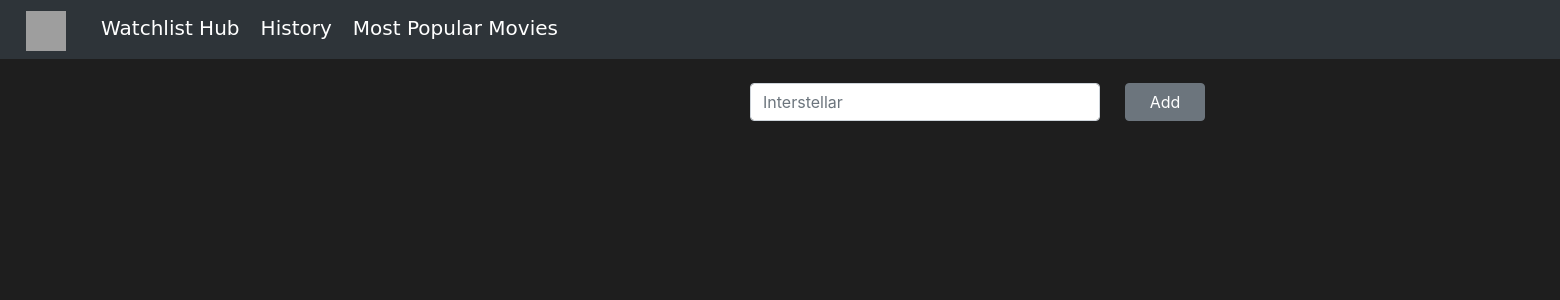
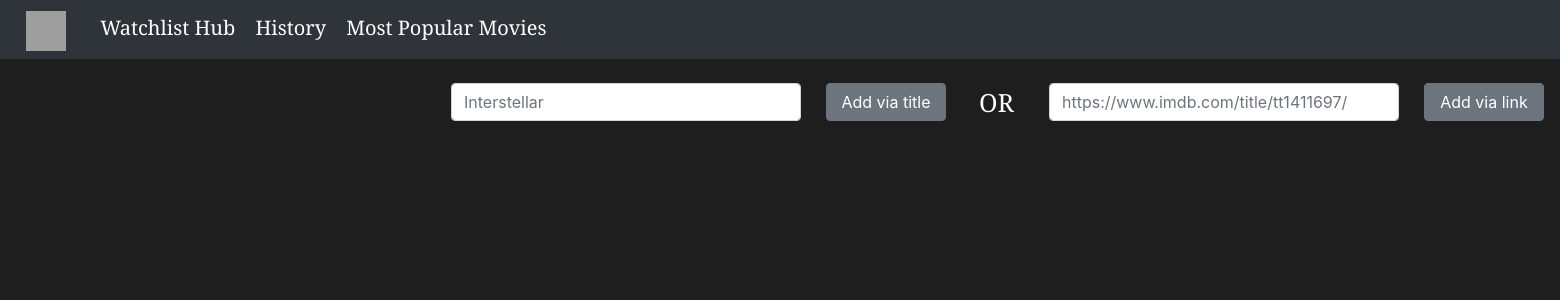
Before and after one commit to deansainer/watch-play-list, a Django app: page / in a window 1560 px wide. Shown: the top 300 px of the page. Run offline with Django 4.2, Linux system fonts and the light colour scheme; data that the repository does not hold is empty; grey boxes are pictures that could not be loaded.

Commit message:
added ability to add movie via url

```diff
--- a/organizer_app/admin.py
+++ b/organizer_app/admin.py
@@ -2,3 +2,4 @@ from django.contrib import admin
 from .models import *
 
 admin.site.register(Content)
+admin.site.register(Movie)
--- a/organizer_app/templates/organizer_app/history.html
+++ b/organizer_app/templates/organizer_app/history.html
@@ -14,7 +14,7 @@
 {% block body %}
 <span class="header_font" style="margin-left: 800px">Watch History</span>
 <br>
-<table class="table table-striped table-bordered table-dark" style="width: 42%; text-align: center; margin-left: 550px">
+<table class="table table-striped table-bordered table-dark" style="width: 60%; text-align: center; margin-left: 400px">
   <thead>
     <tr>
       <th scope="col">Poster</th>
@@ -34,7 +34,7 @@
      <td style="width: 1%; height: 10px">
          <a href="{{content.image}}"><img src="{{content.image}}" style="height: 40px; width: 30px"></a>
      </td>
-      <td style="width: 30%"><a href="{% url 'details_url' content.id %}" style="color: white">{{content.title}}</a></td>
+      <td style="width: 20%"><a href="{% url 'details_url' content.id %}" style="color: white">{{content.title}}</a></td>
         <td style="width: 4%; margin-top: 100px;"> <a style="color: white" href="https://www.imdb.com/title/{{content.id}}/">{{content.id}}</a></td>
       <td style="width: 7%">{{content.year}}</td>
       <td style="width: 7%">{{content.type}}</td>
--- a/organizer_app/templates/organizer_app/most_popular_movies.html
+++ b/organizer_app/templates/organizer_app/most_popular_movies.html
@@ -6,7 +6,7 @@
 
 {% block head %}
 <head>
-  <title>Most popular movies</title>
+  <title>Most Popular Movies</title>
 </head>
 <link rel="icon" href="https://i.ibb.co/CBxjv1D/icons8-movie-100.png">
 {% endblock %}
@@ -27,12 +27,12 @@
   </thead>
   <tbody>
   <br>
-{% for movie in most_popular_movies_list %}
+{% for movie in movies_list %}
     <tr>
      <td style="width: 1%; height: 10px">
          <a href="{{movie.image}}"><img src="{{movie.image}}" style="height: 40px; width: 30px"></a>
      </td>
-      <td style="width: 30%"><a href="https://www.imdb.com/title/{{movie.id}}/" style="color: white">{{movie.title}}</a></td>
+      <td style="width: 20%">{{movie.title}}</td>
       <td style="width: 7%">{{movie.year}}</td>
       <td style="width: 7%">{{movie.duration}} min.</td>
       <td style="width: 25%">{{movie.genres}}</td>
--- a/organizer_app/templates/organizer_app/organizer.html
+++ b/organizer_app/templates/organizer_app/organizer.html
@@ -12,14 +12,28 @@
 {% endblock %}
 
 {% block body %}
+<div class="formss">
 <form method="post">
     {% csrf_token %}
     <br>
     <div class="form-container">
     <input class="form-control" style="width: 350px" name="movie_name" placeholder="Interstellar">
-    <button class="btn btn-secondary" style="margin-left: 25px; width: 80px" type="submit" name="get_movie">Add</button>
+    <button class="btn btn-secondary" style="margin-left: 25px; width: 120px" type="submit" name="get_movie">Add via title</button>
         </div>
     </form>
+<div style="color: white; display: flex; margin-left: 33px; margin-top: 25px; font-size: 25px;
+    font-family: Georgia, serif;">
+    OR
+</div>
+<form method="post">
+    {% csrf_token %}
+    <br>
+    <div style="display: flex; margin-left: 35px">
+    <input class="form-control" style="width: 350px" name="movie_url" placeholder="https://www.imdb.com/title/tt1411697/">
+    <button class="btn btn-secondary" style="margin-left: 25px; width: 120px" type="submit" name="get_movie_url">Add via link</button>
+        </div>
+    </form>
+    </div>
 <div class="not_found_message">
         {% if messages %}
         {% for message in messages %}
--- a/organizer_app/views.py
+++ b/organizer_app/views.py
@@ -29,15 +29,23 @@ class MovieView(View):
             query = ''
             if 'get_movie' in request.POST:
                 query= request.POST.get('movie_name')
-            querystring = {"q": query}
+                querystring = {"q": query}
 
-            #get json data of entered movie name
-            response = requests.get(content_data_url, headers=headers, params=querystring).json()
+                #get json data of entered movie name
+                response = requests.get(content_data_url, headers=headers, params=querystring).json()
 
-            #get id of entered movie
-            get_id = response['d'][0]['id']
+                #get id of entered movie
+                get_id = response['d'][0]['id']
 
-            querystring = {"tconst": get_id}
+                querystring = {"tconst": get_id}
+
+            if 'get_movie_url' in request.POST:
+                get_url = request.POST.get('movie_url')
+                match = re.search(r'tt\d+', get_url)
+                if match:
+                    get_id = match.group(0)
+
+                querystring = {"tconst": get_id}
 
             content_details_response = requests.get(content_details_url, headers=headers, params=querystring).json()
 
@@ -98,34 +106,36 @@ class HistoryView(View):
 
 class MostPopularMoviesView(View):
     def get(self, request, *args, **kwargs):
-        most_popular_movies_response = requests.get(most_popular_movies_url, headers=headers,
-                                                    params=most_popular_movies_querystring).json()[:10]
+        movies_list = Movie.objects.all()
+        ids = []
+        if len(movies_list) <= 0:
+            most_popular_movies_response = requests.get(most_popular_movies_url, headers=headers,
+                                                        params=most_popular_movies_querystring).json()[:10]
+            # get only ids from strings
+            for id in most_popular_movies_response:
+                pattern = r'/title/(tt\d+)/'
+                match = re.search(pattern, id)
+                if match:
+                    movie_id = match.group(1)
+                    ids.append(movie_id)
+            # get movies data from ids
+            for id in ids:
+                querystring = {"tconst": id}
 
-        pattern = r'/title/(tt\d+)/'
+                content_details_response = requests.get(content_details_url, headers=headers, params=querystring).json()
 
-        top_rated_list = []
-
-        for id in most_popular_movies_response:
-            match = re.search(pattern, id)
-            if match:
-                movie_id = match.group(1)
-                top_rated_list.append(movie_id)
-
-        most_popular_movies_list = []
-
-        for id in top_rated_list:
-            querystring = {"tconst": id}
-
-            content_details_response = requests.get(content_details_url, headers=headers, params=querystring).json()
-
-            content_details_data = {
-                'id': id,
-                'title': content_details_response['title']['title'],
-                'year': content_details_response['title']['year'],
-                'image': content_details_response['title']['image']['url'],
-                'duration': content_details_response['title']['runningTimeInMinutes'],
-                'genres': ', '.join(content_details_response['genres']),
-            }
-            most_popular_movies_list.append(content_details_data)
-        context = {'most_popular_movies_list': most_popular_movies_list}
-        return render(request, 'organizer_app/most_popular_movies.html', context)
+                movie_details_data = {
+                    'id': id,
+                    'title': content_details_response['title']['title'],
+                    'year': content_details_response['title']['year'],
+                    'image': content_details_response['title']['image']['url'],
+                    'duration': content_details_response['title']['runningTimeInMinutes'],
+                    'genres': ', '.join(content_details_response['genres']),
+                }
+                # save it into models
+                Movie.objects.get_or_create(**movie_details_data)
+                context = {'movies_list': movies_list}
+            return render(request, 'organizer_app/most_popular_movies.html', context)
+        else:
+            context = {'movies_list': movies_list}
+            return render(request, 'organizer_app/most_popular_movies.html', context)
--- a/static/css/main.css
+++ b/static/css/main.css
@@ -1,6 +1,6 @@
 .form-container{
     display: flex;
-    margin-left: 750px;
+    margin-left: 451px;
 }
 .content_name{
     font-size: 25px;
@@ -67,7 +67,7 @@ body{
     left: 10px;
 }
 .header_font{
-    font-family: cursive;
+    font-family: Georgia, serif;
     font-size: 50px;
     color: white;
 }
@@ -76,5 +76,8 @@ body{
     margin-left: 1290px;
 }
 .nav_font{
-    font-family: cursive;
+    font-family: Georgia, serif;
 }
+.formss{
+    display: flex;
+}
```
Also changed, not shown: organizer_app/models.py (+11 -0 lines), organizer_app/migrations/0011_movie.py (added).
